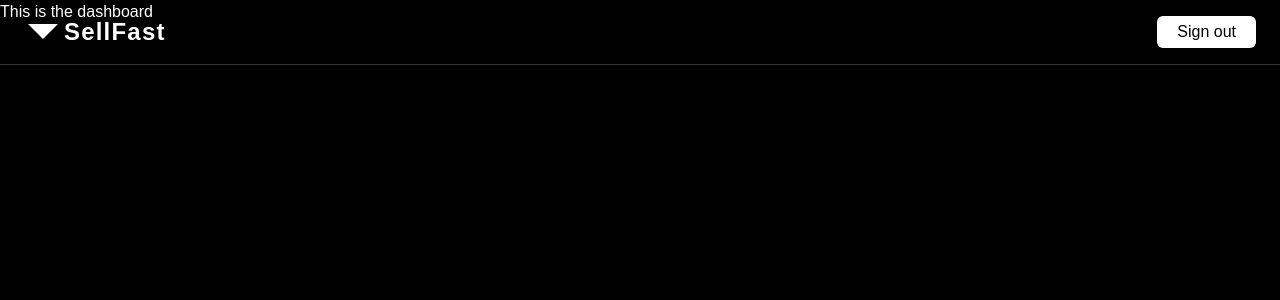
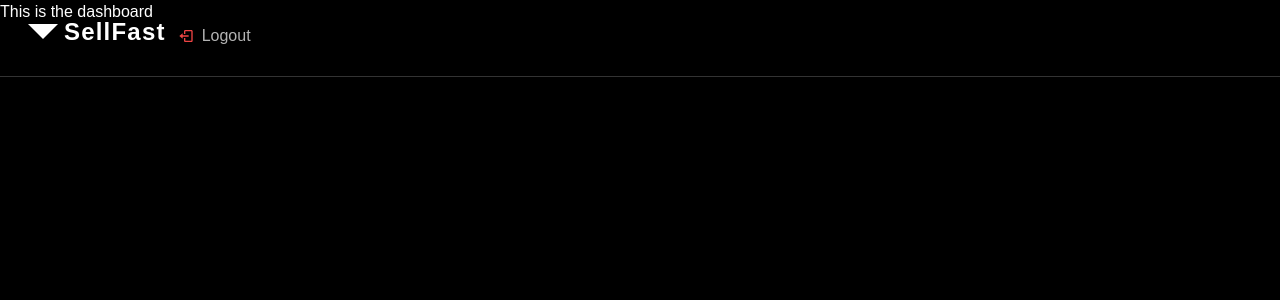
Before and after one commit to amilpa/sellfast, a Next.js app: page /dashboard in a window 1280 px wide. Shown: the top 300 px of the page. Built offline with nearby package versions, Linux system fonts and the light colour scheme; no server answers; sample sign-in values are in the browser's storage.

Commit message:
authButtons

```diff
--- a/src/app/components/SignInButton.jsx
+++ b/src/app/components/SignInButton.jsx
@@ -8,7 +8,7 @@ export default function SignInButton() {
   return (
     <button
       onClick={() => signIn("google", { callbackUrl })}
-      className="bg-white text-black mr-6 rounded-md px-5 hover:bg-black hover:text-white hover:shadow-sm hover:shadow-white transition-all"
+      className="bg-white text-black mr-4 md:mr-6 rounded-md px-5 hover:bg-black hover:text-white font-medium hover:shadow-sm hover:shadow-white transition-all"
     >
       Sign In
     </button>
--- a/src/app/components/SignOutButton.jsx
+++ b/src/app/components/SignOutButton.jsx
@@ -1,14 +1,15 @@
 "use client";
-
 import { signOut } from "next-auth/react";
+import { BiLogOut } from "react-icons/bi";
 
 export default function SignOutButton() {
   return (
     <button
       onClick={() => signOut()}
-      className="bg-white text-black mr-6 rounded-md px-5 hover:bg-black hover:text-white hover:shadow-sm hover:shadow-white transition-all"
+      className="flex justify-start gap-2 items-center w-full pl-3 pt-2 pb-3 transition-all hover:bg-[#1a1a1a] text-[rgba(255,255,255,0.7)] hover:text-[rgba(255,255,255,1)]"
     >
-      Sign out
+      <BiLogOut className="text-red-500" />
+      <span>Logout</span>
     </button>
   );
 }
--- a/src/app/components/StyledButtons/GoogleSignIn.jsx
+++ b/src/app/components/StyledButtons/GoogleSignIn.jsx
@@ -7,7 +7,7 @@ export default function GoogleSignIn() {
   return (
     <button
       onClick={() => signIn("google", callbackUrl)}
-      className="w-[250px] text-lg py-2 rounded-md flex items-center justify-center gap-3 bg-blue-600 hover:bg-blue-500 transition-all"
+      className="w-[300px] text-lg py-[15px] md:py-3 rounded-md flex items-center justify-center gap-3 bg-blue-700 hover:bg-blue-600 transition-all"
     >
       <BsGoogle />
       Continue with Google
```
